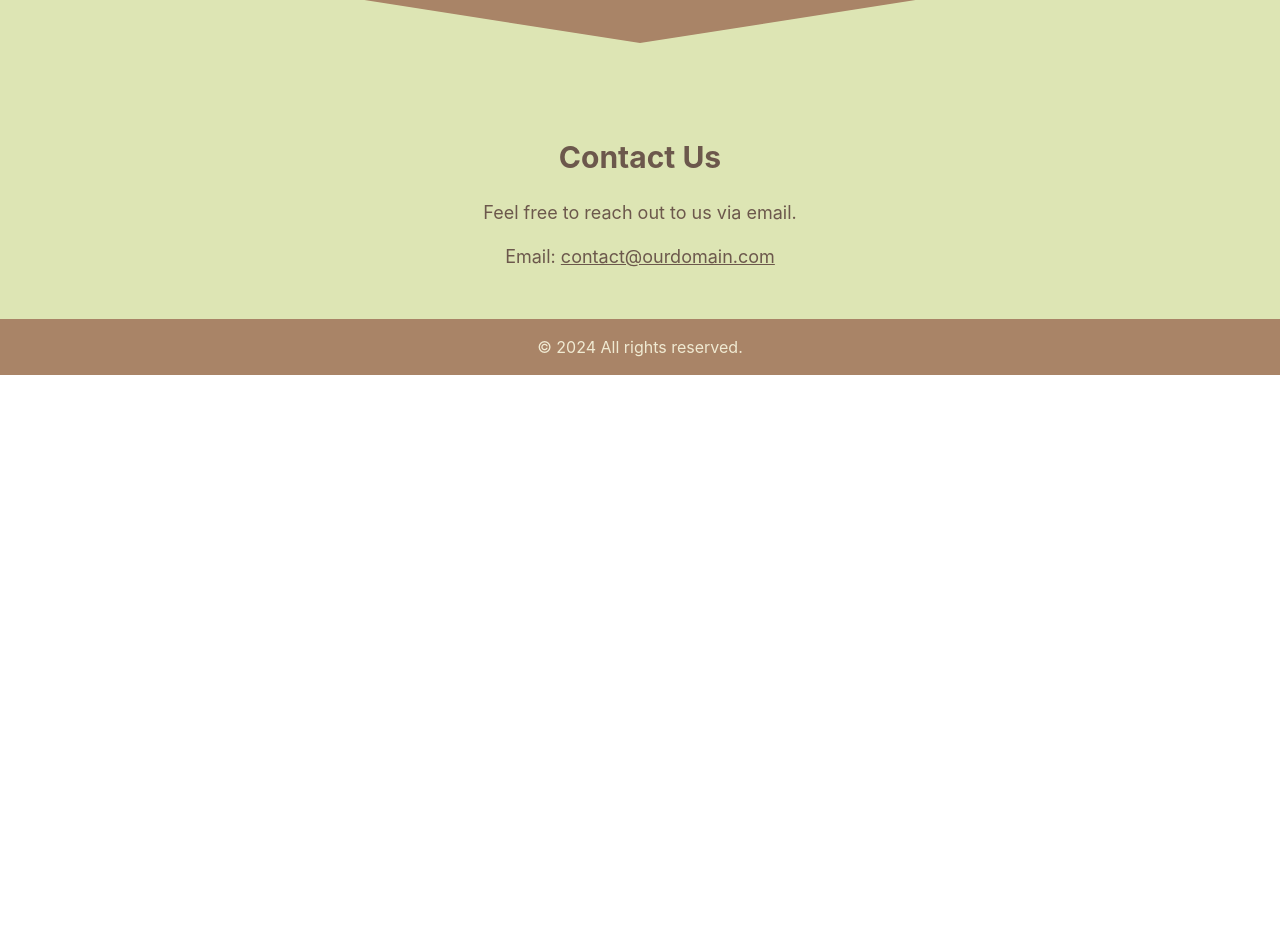
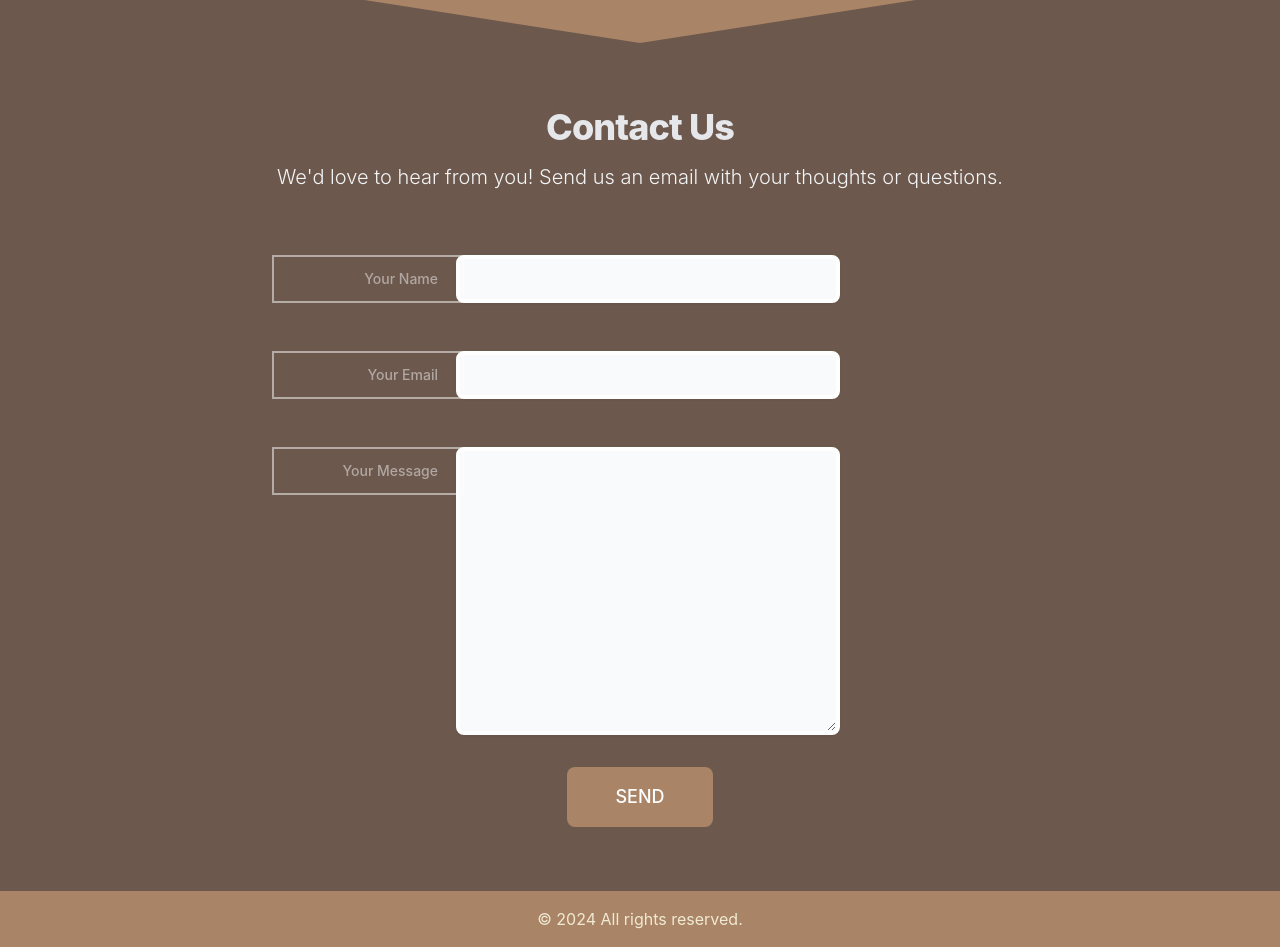
Before and after one commit to luandro/buy-land-back, a React (Create React App) app: page / in a window 1280 px wide. Shown: the part 7040-7987 px from the top of the page. Before the commit the page ends 7415 px from the top, so only its background shows below. Built offline with nearby package versions, Linux system fonts and the light colour scheme.

Commit message:
Add contact form logic, with webjs, minor style fixes

```diff
--- a/package.json
+++ b/package.json
@@ -3,6 +3,7 @@
 	"version": "0.1.0",
 	"private": true,
 	"dependencies": {
+		"@emailjs/browser": "^4.4.1",
 		"@testing-library/jest-dom": "^5.17.0",
 		"@testing-library/react": "^13.4.0",
 		"@testing-library/user-event": "^13.5.0",
--- a/src/assets/i18n/en.json
+++ b/src/assets/i18n/en.json
@@ -73,7 +73,9 @@
 		}
 	],
 	"contact.title": "Contact Us",
-	"contact.description": "Feel free to reach out to us via email.",
-	"contact.emailLabel": "Email: ",
-	"contact.email": "contact@ourdomain.com"
+	"contact.description": "We'd love to hear from you! Send us an email with your thoughts or questions.",
+	"contact.emailLabel": "Your Email",
+	"contact.nameLabel": "Your Name",
+	"contact.messageLabel": "Your Message",
+	"contact.sendButton": "Send"
 }
--- a/src/components/Contact.js
+++ b/src/components/Contact.js
@@ -1,28 +1,116 @@
-import React from "react";
+import emailjs from "@emailjs/browser";
+import React, { useRef, useState } from "react";
 import i18next from "../i18n";
 import Divider from "./Divider";
 
-const Contact = () => (
-	<section className="contact pb-12 bg-[#dde5b4]">
+const Contact = () => {
+	const form = useRef();
+	const [status, setStatus] = useState("idle"); // idle, sending, success, error
+
+	const sendEmail = (e) => {
+		e.preventDefault();
+		setStatus("sending");
+
+		emailjs
+			.sendForm(
+				"service_heclz6t",
+				"template_r2aibbn",
+				form.current,
+				"PJ7h720u7Iy2mUUIF",
+			)
+			.then(
+				() => {
+					setStatus("success");
+					form.current.reset(); // Clear the form after successful submission
+					console.log("SUCCESS!");
+				},
+				(error) => {
+					setStatus("error");
+					console.log("FAILED...", error.text);
+				},
+			);
+	};
+
+	return (
+		<section className="bg-[#6c584c]">
 			<Divider color="#a98467" direction="down" />
-		<div className="container mx-auto px-4 pt-24">
-			<h2 className="text-3xl font-bold mb-6 text-[#6c584c]">
+			<div className="py-8 lg:py-16 px-4 mx-auto max-w-screen-md">
+				<h2 className="mb-4 text-4xl tracking-tight font-extrabold text-center text-gray-200 dark:text-white">
 					{i18next.t("contact.title")}
 				</h2>
-			<p className="text-lg mb-4 text-[#6c584c]">
+				<p className="mb-8 lg:mb-16 font-light text-center text-gray-100 sm:text-xl">
 					{i18next.t("contact.description")}
 				</p>
-			<p className="text-lg text-[#6c584c]">
-				{i18next.t("contact.emailLabel")}
-				<a
-					href={`mailto:${i18next.t("contact.email")}`}
-					className="text-[#6c584c] underline"
+				<form ref={form} onSubmit={sendEmail} className="space-y-8">
+					{[
+						{
+							id: "user_name",
+							type: "text",
+							label: i18next.t("contact.nameLabel"),
+							required: true,
+						},
+						{
+							id: "user_email",
+							type: "email",
+							label: i18next.t("contact.emailLabel"),
+							required: true,
+						},
+						{
+							id: "user_message",
+							name: "message",
+							type: "textarea",
+							label: i18next.t("contact.messageLabel"),
+							required: true,
+						},
+					].map((input) => (
+						<div
+							key={input.id}
+							className="flex flex-col items-center sm:flex-row sm:items-start"
 						>
-					{i18next.t("contact.email")}
-				</a>
-			</p>
+							<label
+								htmlFor={input.id}
+								className="block text-center py-4 px-8 mb-4 text-sm sm:text-right sm:py-3 sm:pr-6 sm:-mr-2 sm:w-48 font-medium text-gray-100 dark:text-gray-300 border-2 border-white animate-pulse"
+							>
+								{input.label}
+							</label>
+							{input.type === "textarea" ? (
+								<textarea
+									id={input.id}
+									name={input.name}
+									className="shadow-sm bg-gray-50 border-white border-4 text-gray-900 text-sm rounded-lg focus:ring-primary-500 focus:border-primary-500 block w-full p-2.5 h-72 dark:bg-gray-700 dark:border-gray-600 dark:placeholder-gray-400 dark:text-white dark:focus:ring-primary-500 dark:focus:border-primary-500 dark:shadow-sm-light sm:w-96"
+									required={input.required}
+								/>
+							) : (
+								<input
+									type={input.type}
+									id={input.id}
+									name={input.id}
+									className="shadow-sm bg-gray-50 border-white border-4 text-gray-900 text-sm rounded-lg focus:ring-primary-500 focus:border-primary-500 block w-full p-2.5 dark:bg-gray-700 dark:border-gray-600 dark:placeholder-gray-400 dark:text-white dark:focus:ring-primary-500 dark:focus:border-primary-500 dark:shadow-sm-light sm:w-96"
+									required={input.required}
+								/>
+							)}
+						</div>
+					))}
+
+					<button
+						type="submit"
+						className={`bg-[#a98467] py-4 px-12 text-lg font-medium text-center text-white uppercase rounded-lg sm:w-fit focus:ring-4 focus:outline-none ${
+							{
+								sending: "bg-[#adc178] cursor-not-allowed",
+								fail: "bg-red-700]",
+								default:
+									"bg-[#adc178] hover:bg-[#dde5b4] dark:bg-[#6c584c] dark:hover:bg-[#a98467]",
+							}[status]
+						}`}
+						disabled={status === "sending"}
+					>
+						{status === "fail" && setTimeout(() => setStatus("idle"), 3000)}
+						{i18next.t("contact.sendButton")}
+					</button>
+				</form>
 			</div>
 		</section>
 	);
+};
 
 export default Contact;
--- a/src/components/Roadmap.js
+++ b/src/components/Roadmap.js
@@ -55,11 +55,11 @@ const Roadmap = () => {
 							<div className="w-[calc(100%-4rem)] md:w-[calc(50%-2.5rem)] bg-white p-4 rounded border border-slate-200 shadow">
 								<div className="flex items-center justify-between space-x-2 mb-1">
 									<div
-										className={`text-lg text-[#adc178] ${index % 2 !== 0 && "order-2"}`}
+										className={`md:text-lg text-[#adc178] ${index % 2 !== 0 && "md:order-2"}`}
 									>
 										{item.year}
 									</div>
-									<time className="font-caveat font-semibold uppercase text-lg text-[#6c584c]">
+									<time className="font-caveat font-semibold uppercase md:text-lg text-[#6c584c]">
 										{item.title}
 									</time>
 								</div>
```
Also changed, not shown: 1 other file (tests, documents, lock files or other folders). Lines whose indentation alone changed are shown as unchanged.
